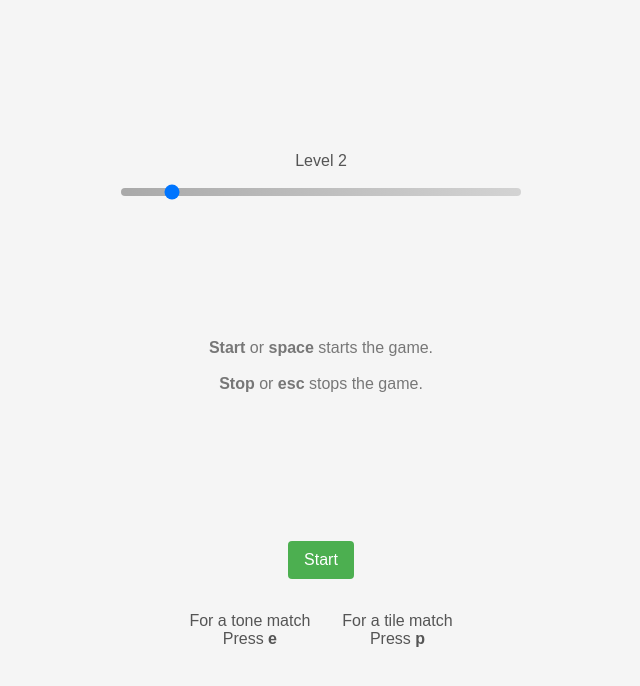
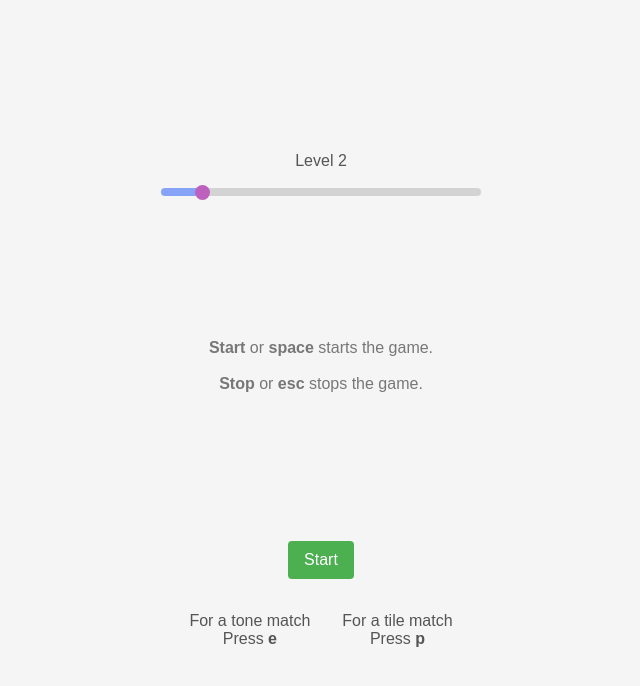
Before and after one commit to tomaskjay/dual-n-back, a React (Create React App) app: page / in a window 1280 px wide. Shown: the top 686 px of the page, without its empty margins (319-959 px from the left). Built offline with nearby package versions, Linux system fonts and the light colour scheme.

Commit message:
make slider scalable, get rid of highlight bug

```diff
--- a/src/App.css
+++ b/src/App.css
@@ -66,31 +66,40 @@ button:hover {
 
 #n-back-level {
   appearance: none;
-  /* Make the slider longer */
-  width: 400px;
+  width: 20rem;
   height: 8px;
-  background: linear-gradient(to right, #a9a9a9, #d3d3d3);
+  background: linear-gradient(to right, #87a3f8 0%, #87a3f8 var(--value), #d3d3d3 var(--value), #d3d3d3 100%);
+  /* background: linear-gradient(to right, #a9a9a9, #d3d3d3); */
   border-radius: 5px;
   outline: none;
   margin-top: 10px;
 }
 
-#n-back-level::-webkit-slider-thumb,
-#n-back-level::-moz-range-thumb {
-  width: 20px;
-  height: 20px;
-  background-color: #4caf50;
+#n-back-level::-webkit-slider-thumb {
+  appearance: none;
+  width: 15px;
+  height: 15px;
+  background: rgb(190, 96, 190);
   border-radius: 50%;
-  border: 2px solid #fff;
   cursor: pointer;
-  transition: transform 0.2s ease, box-shadow 0.2s ease;
 }
 
+#n-back-level::-moz-range-thumb {
+  appearance: none;
+  width: 15px;
+  height: 15px;
+  background: rgb(190, 96, 190);
+  border-radius: 50%;
+  cursor: pointer;
+}
+
+/* existing code */
 #n-back-level::-webkit-slider-thumb:hover,
 #n-back-level::-moz-range-thumb:hover {
   transform: scale(1.2);
   box-shadow: 0px 0px 5px rgba(0, 0, 0, 0.2);
 }
+
 
 /* Add gap between instructions */
 .instructions-container {
@@ -132,3 +141,7 @@ button:hover {
 .results-container {
   text-align: left;
 }
+
+button:focus {
+  outline: none;
+}
--- a/src/App.tsx
+++ b/src/App.tsx
@@ -271,6 +271,26 @@ function App() {
 
   const overallScore = (tileScore + soundScore) / 2;
 
+  useEffect(() => {
+    const slider = document.getElementById('n-back-level') as HTMLInputElement;
+
+    const updateSliderBackground = () => {
+      const value = ((slider.valueAsNumber - parseInt(slider.min)) / (parseInt(slider.max) - parseInt(slider.min))) * 100;
+      slider.style.setProperty('--value', `${value}%`);
+    };
+
+    if (slider) {
+      slider.addEventListener('input', updateSliderBackground);
+      updateSliderBackground(); // Initialize on component mount
+    }
+
+    return () => {
+      if (slider) {
+        slider.removeEventListener('input', updateSliderBackground);
+      }
+    };
+  }, [isGameRunning]); // Add isGameRunning as a dependency
+
   // --------------------------------------------------------------------------
   //                           RENDER
   // --------------------------------------------------------------------------
@@ -295,7 +315,6 @@ function App() {
             max="10"
             value={n}
             onChange={(e) => setN(Number(e.target.value))}
-            style={{ width: "400px" }}
           />
         </div>
       )}
```
